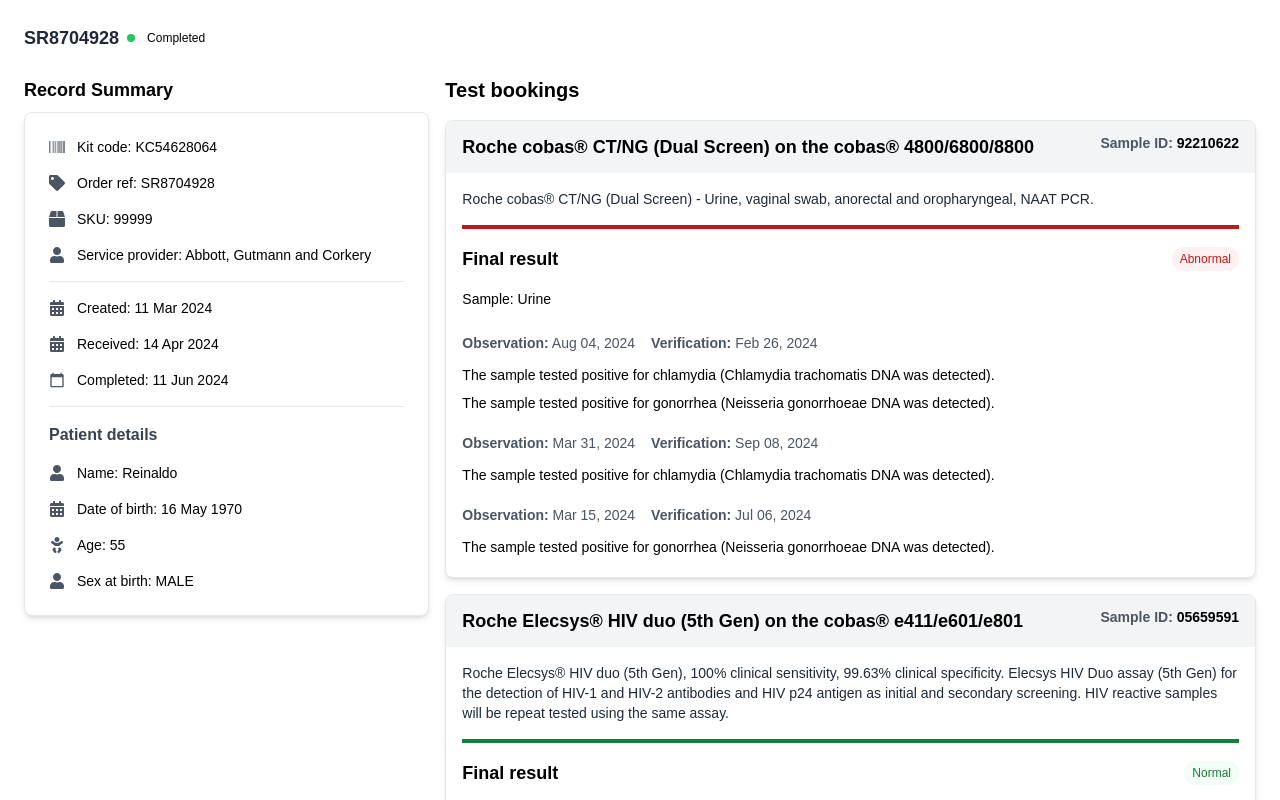
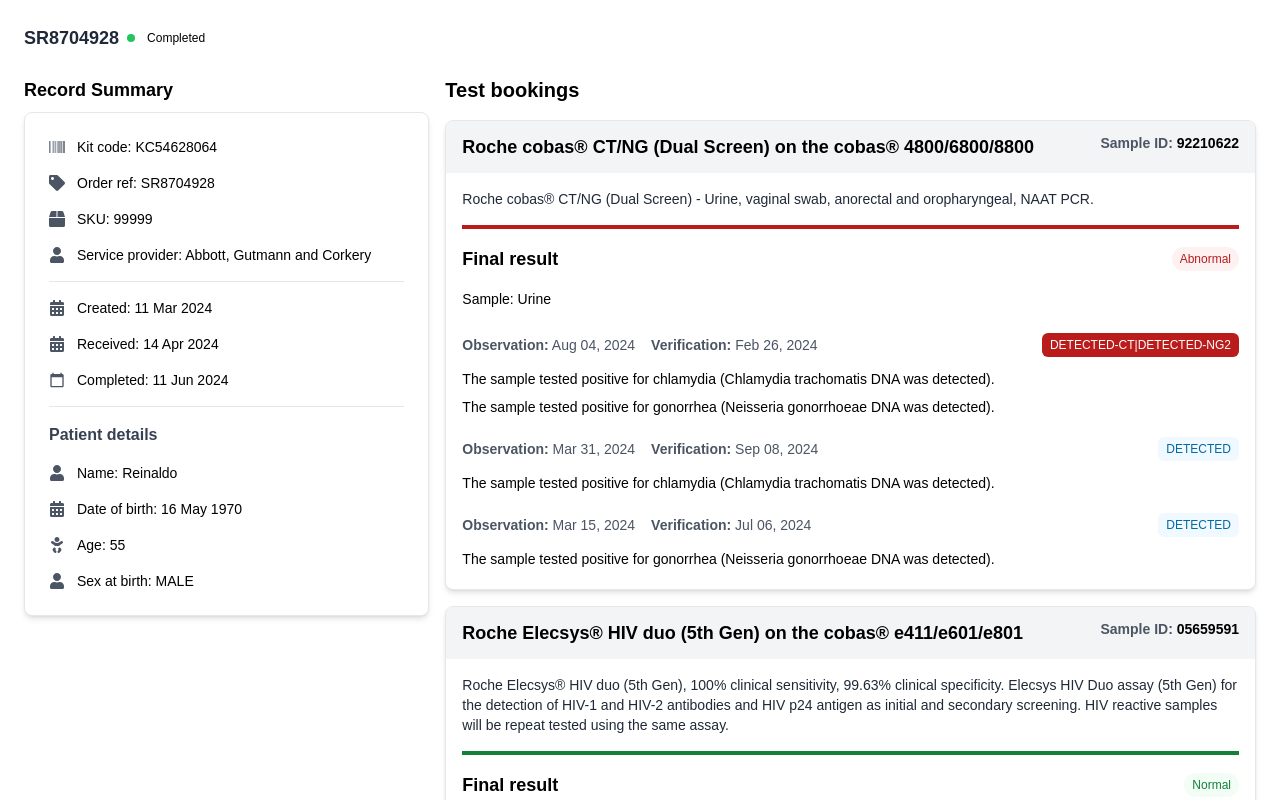
Before and after one commit to conorhutchins/Preventx-Frontend-TechTest, a Next.js app: page /screen/SR8704928 in a window 1280 px wide. Shown: the top 800 px of the page. Built offline with nearby package versions, Linux system fonts and the light colour scheme.

Commit message:
refactor tailwind colors to match specification

```diff
--- a/components/TestResultCard/TestResultCard.tsx
+++ b/components/TestResultCard/TestResultCard.tsx
@@ -1,6 +1,7 @@
 import { ScreenDetailsResponse } from "../../test-utilities/api/contract";
 import { formatDate } from "../../utils/formatDate";
 import { getStatusColors } from "../../utils/getStatusColor";
+import { getCaseCodeColors } from "../../utils/getCaseCodeColors";
 import { toTitleCase } from "../../utils/toTitleCase";
 
 interface TestResultCardProps {
@@ -33,7 +34,7 @@
         <div className="pt-4">
           <div className="flex justify-between items-center mb-4">
             <h4 className="text-lg font-bold">Final result</h4>
-            {/* Status badge with dynamic text and background colours */}
+            {/* Status badge */}
             <p className={`text-xs font-medium px-2 py-1 rounded-full ${statusTextColor} ${statusBgColor}`}>
               {statusLevel.charAt(0).toUpperCase() + statusLevel.slice(1)}
             </p>
@@ -46,9 +47,13 @@
 
           {/* Results */}
           <div className="space-y-4">
-            {request.results.map((result, index) => (
+            {request.results.map((result, index) => {
+              const { text: caseTextColor, bg: caseBgColor } = getCaseCodeColors(result.caseCode);
+
+              return (
                 <div key={index} className="mb-4">
-                <div className="flex space-x-4 text-sm text-gray-600">
+                  <div className="flex items-center justify-between text-sm text-gray-600">
+                    <div className="flex space-x-4">
                       <p>
                         <strong>Observation:</strong> {formatDate(result.observationDate)}
                       </p>
@@ -56,11 +61,17 @@
                         <strong>Verification:</strong> {formatDate(result.verificationDate)}
                       </p>
                     </div>
-                <p className="mt-2 text-sm whitespace-pre-line leading-loose">
-                  {result.description}
-                </p>
+                    {/* Case Code Badge */}
+                    <span
+                      className={`px-2 py-1 text-xs font-medium rounded-md ${caseTextColor} ${caseBgColor}`}
+                    >
+                      {result.caseCode}
+                    </span>
                   </div>
-            ))}
+                  <p className="mt-2 text-sm whitespace-pre-line leading-loose">{result.description}</p>
+                </div>
+              );
+            })}
           </div>
         </div>
       </div>
--- a/tailwind.config.js
+++ b/tailwind.config.js
@@ -6,23 +6,35 @@
     "./components/**/*.{js,ts,jsx,tsx}"
   ],
   safelist: [
-    "text-[#BA1C1C]", "bg-[#BA1C1C]", "bg-[#FEF1F1]",
-    "text-[#157F3C]", "bg-[#157F3C]", "bg-[#F2FDF5]",
-    "text-[#A26107]", "bg-[#A26107]", "bg-[#FEFCE7]",
-    "text-[#0369A0]", "bg-[#0369A0]", "bg-[#F0F9FF]"
+    // stop tailwind purging these dynamic classes
+    "text-status-warning", "bg-status-warningBg",
+    "text-status-informative", "bg-status-informativeBg",
+    "text-status-normal", "bg-status-normalBg",
+    "text-status-abnormal", "bg-status-abnormal", "bg-status-abnormalBg",
+    "text-status-issue", "bg-status-issueBg",
+    "text-gray-600", "bg-gray-300",
+       "text-white",
+    "bg-status-warningBg", "bg-status-warning",
+    "text-status-warning",
+    "text-status-abnormal", "bg-status-abnormal", "bg-status-abnormalBg",
+    "text-status-normal", "bg-status-normal", "bg-status-normalBg",
+    "text-status-issue", "bg-status-issue", "bg-status-issueBg",
+    "text-gray-600", "bg-gray-300",
   ],
   theme: {
     extend: {
       colors: {
-        black: "#000000",
-      },
-      typography: {
-        DEFAULT: {
-          css: {
-            h1: {
-              color: "#000000",
-            },
-          },
+        status: {
+          abnormal: "#BA1C1C",
+          abnormalBg: "#FEF1F1",
+          normal: "#157F3C",
+          normalBg: "#F2FDF5",
+          warning: "#A26107",
+          warningBg: "#FEFCE7",
+          issue: "#0369A0",
+          issueBg: "#F0F9FF",
+          informative: "#0369A0",
+          informativeBg: "#F0F9FF",
         },
       },
     },
--- /dev/null
+++ b/utils/getCaseCodeColors.ts
@@ -0,0 +1,30 @@
+export const getCaseCodeColors = (caseCode: string) => {
+  const colors = {
+    // Individual case codes
+    CLOTTED: { text: "text-status-warning", bg: "bg-status-warningBg" },
+    DETECTED: { text: "text-status-informative", bg: "bg-status-informativeBg" },
+    "NOT-DETECTED": { text: "text-status-normal", bg: "bg-status-normalBg" },
+    REACTIVE: { text: "text-status-abnormal", bg: "bg-status-abnormal" },
+    "NON-REACTIVE": { text: "text-status-issue", bg: "bg-status-issueBg" },
+    INVALID: { text: "text-gray-600", bg: "bg-gray-300" },
+
+    // Compound case codes
+    "DETECTED-CT|DETECTED-NG2": { text: "text-white", bg: "bg-status-abnormal" },
+    "REACTIVE-AB|INSUFFICIENT-RPR": { text: "text-white", bg: "bg-status-abnormal" },
+    "NOT-DETECTED-CT|DETECTED-NG2": { text: "text-status-abnormal", bg: "bg-status-abnormal" },
+    "CONFIRMED-AB|INVALID-RPR": { text: "text-status-abnormal", bg: "bg-status-abnormal" },
+    "REACTIVE-AB|REACTIVE-RPR-WITH-TITRE": { text: "text-status-abnormal", bg: "bg-status-abnormal" },
+    "UNCONFIRMED-AB|INSUFFICIENT-RPR": { text: "text-status-abnormal", bg: "bg-status-abnormal" },
+    "UNCONFIRMED-AB|NON-REACTIVE-RPR": { text: "text-status-issue", bg: "bg-status-issueBg" },
+    "OUT-OF-PROTOCOL": { text: "text-status-warning", bg: "bg-status-warningBg" },
+    "OUT-OF-VALIDATION": { text: "text-status-warning", bg: "bg-status-warningBg" },
+    "LIPEMIC": { text: "text-status-warning", bg: "bg-status-warningBg" },
+    "HAEMOLYSED": { text: "text-status-warning", bg: "bg-status-warningBg" },
+    "INSUFFICIENT": { text: "text-status-warning", bg: "bg-status-warningBg" },
+  };
+
+  return colors[caseCode as keyof typeof colors] || {
+    text: "text-gray-600",
+    bg: "bg-gray-300",
+  };
+};
--- a/utils/getStatusColor.ts
+++ b/utils/getStatusColor.ts
@@ -1,24 +1,24 @@
 export const getStatusColors = (level: string) => {
   const colors = {
     abnormal: {
-      text: "text-[#BA1C1C]",
-      bar: "bg-[#BA1C1C]",
-      bg: "bg-[#FEF1F1]",
+      text: "text-status-abnormal",
+      bar: "bg-status-abnormal",
+      bg: "bg-status-abnormalBg",
     },
     normal: {
-      text: "text-[#157F3C]",
-      bar: "bg-[#157F3C]",
-      bg: "bg-[#F2FDF5]",
+      text: "text-status-normal",
+      bar: "bg-status-normal",
+      bg: "bg-status-normalBg",
     },
     warning: {
-      text: "text-[#A26107]",
-      bar: "bg-[#A26107]",
-      bg: "bg-[#FEFCE7]",
+      text: "text-status-warning",
+      bar: "bg-status-warning",
+      bg: "bg-status-warningBg",
     },
     issue: {
-      text: "text-[#0369A0]",
-      bar: "bg-[#0369A0]",
-      bg: "bg-[#F0F9FF]",
+      text: "text-status-issue",
+      bar: "bg-status-issue",
+      bg: "bg-status-issueBg",
     },
   };
 
```
Lines whose indentation alone changed are shown as unchanged.
